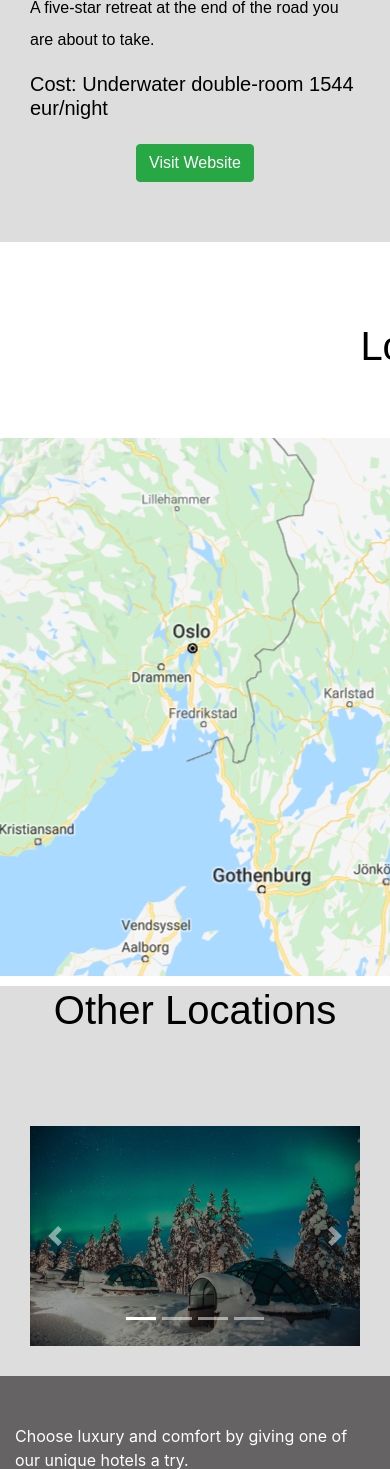
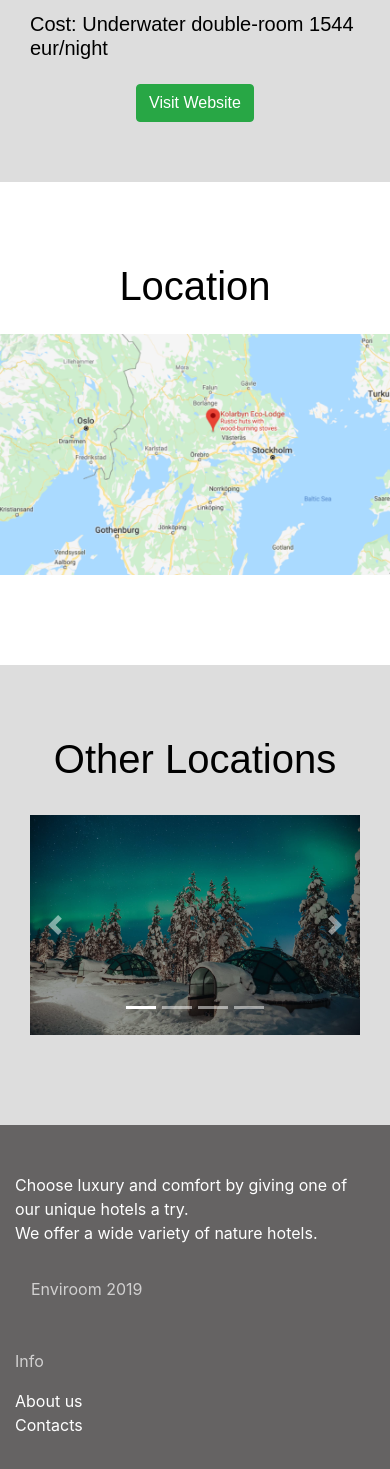
Before and after one commit to nikolaivasilev12/Enviroom, a PHP site: page /details.html in a window 390 px wide; the page is wider, and only the part inside the window is pictured. Shown: the part 2183-3652 px from the top of that part. Run offline with PHP 8.4, Linux system fonts and the light colour scheme.

Commit message:
Mobile fixes

```diff
--- a/details.css
+++ b/details.css
@@ -63,9 +63,6 @@ body, html {
     color: white;
     font-size: 5rem !important;
 }
-.text-center {
-    padding: 0 0 60px 0;
-}
 .btn {
     margin-bottom: 60px!important;
 }
@@ -81,7 +78,12 @@ nav{
 margin-top: 27vh;
 font-size: 55px;
 }
-
+#second img {
+    margin-bottom: 80px!important;
+}
+#third h1 {
+    margin-top:70px;
+}
 #third{ background-color: #dddddd;
 
         color: black;
@@ -93,3 +95,6 @@ font-size: 55px;
 .carousel-inner img{
     filter: brightness(60%);
     }
+#carousel {
+    margin-bottom: 60px;
+}
--- a/details.html
+++ b/details.html
@@ -66,12 +66,12 @@
         </section>
 
         <section id="second">
-            <div class="container col-sm-12 col-md-6">
+            <div class="container">
                     <div class="row justify-content-center flex-column">
                         <div >
-                            <h1 class="text-center">Location</h1>
+                            <h1 class="text-center mb-4">Location</h1>
                         </div>
-                        <img height="" src="assets/mapLocation6.PNG" alt="">
+                        <img height="" class="img-fluid" src="assets/mapLocation6.PNG" alt="">
                     </div>
             </div>
         </section>
@@ -84,7 +84,7 @@
                 </div>
                 <div class="d-flex flex-column flex-md-row justify-content-center mt-4">
 
-                    <div id="carousel" class="offset-md-1 col-md-6 col-sm-12 col-lg-8">
+                    <div id="carousel" class="col-md-6 col-sm-12 col-lg-8">
                         <div id="carouselExampleIndicators" class="carousel slide" data-ride="carousel">
                                 <ol class="carousel-indicators">
                                   <li data-target="#carouselExampleIndicators" data-slide-to="0" class="active"></li>
--- a/offers.css
+++ b/offers.css
@@ -97,7 +97,7 @@ nav {
 }
 #offers{
     margin-top: 100px!important;
-    height: 99vh!important;
+    height: 58vh!important;
     z-index: 0;
 }
 nav {
```
Also changed, not shown: aboutUsStyle.css (+8 -1 lines).
